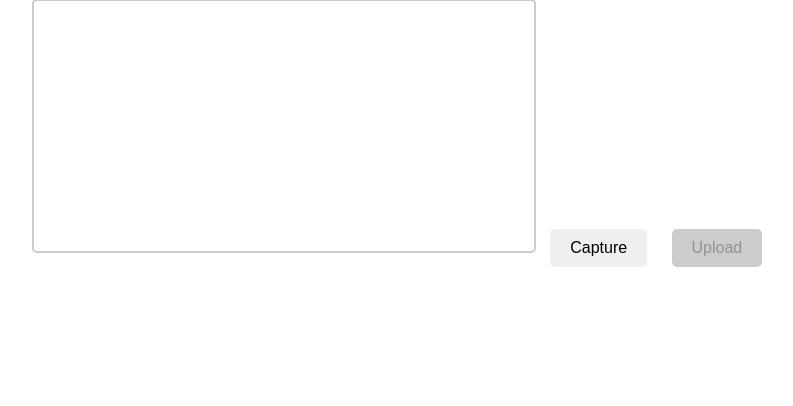
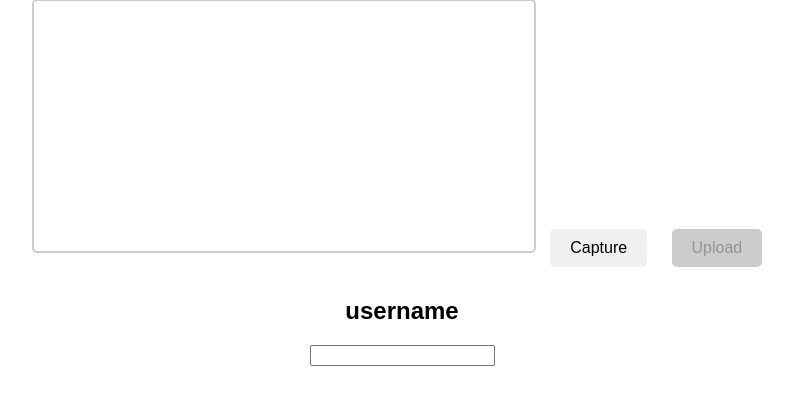
Before and after one commit to yanpato/face_auth_app, a Flask app: page /login in a window 1280 px wide. Shown: the part 118-524 px from the top of the page, without its empty margins (238-1031 px from the left). Run offline with Flask 3, Linux system fonts and the light colour scheme.

Commit message:
add user name input tag

```diff
--- /dev/null
+++ b/database/down.sql
@@ -0,0 +1,2 @@
+-- This file should undo anything in `up.sql`
+DROP TABLE if exists users;
--- a/src/app.py
+++ b/src/app.py
@@ -8,7 +8,6 @@ import hashlib
 
 import os
 from flask import Flask, render_template, request
-
 
 # my modules
 from face_detector import sampling_face_feature, compare_faces
@@ -55,6 +54,8 @@ def upload_image():
         # 画像データを受け取る
         data = request.json.get('image')
         request_head = request.json.get('request_head')
+        user_name = request.json.get('user_name')
+        print("userの名前", user_name)
         if not data:
             return "No image data", 400
 
--- a/static/login_script.js
+++ b/static/login_script.js
@@ -8,6 +8,7 @@ const video = document.getElementById('video');
 const canvas = document.getElementById('canvas');
 const captureButton = document.getElementById('capture');
 const uploadButton = document.getElementById('upload');
+const usernameInput = document.getElementById('username');
 
 // カメラ映像を取得
 navigator.mediaDevices.getUserMedia({ video: true })
@@ -31,7 +32,8 @@ captureButton.addEventListener('click', () => {
 
 // 写真をサーバーに送信
 uploadButton.addEventListener('click', () => {
-    reqfunc(canvas, "login")
+    let username = usernameInput.value;
+    reqfunc(canvas, username, "login")
     .then(response => {
         if (response.ok) {
             alert("Image uploaded successfully!");
--- a/static/register_script.js
+++ b/static/register_script.js
@@ -9,6 +9,7 @@ const video = document.getElementById('video');
 const canvas = document.getElementById('canvas');
 const captureButton = document.getElementById('capture');
 const uploadButton = document.getElementById('upload');
+const usernameInput = document.getElementById('username');
 
 // カメラ映像を取得
 navigator.mediaDevices.getUserMedia({ video: true })
@@ -32,7 +33,8 @@ captureButton.addEventListener('click', () => {
 
 // 写真をサーバーに送信
 uploadButton.addEventListener('click', () => {
-    reqfunc(canvas, "register")
+    let username = usernameInput.value;
+    reqfunc(canvas, username, "register")
     .then(response => {
         if (response.ok) {
             alert("Image uploaded successfully!");
--- a/static/script.js
+++ b/static/script.js
@@ -7,13 +7,14 @@
 /*
  * 登録か、loginかを選択してサーバーにリクエストを送る
 */
-export function reqfunc(canvas, request_head) {
+export function reqfunc(canvas, username, request_head) {
     const dataURL = canvas.toDataURL('image/png');
     return fetch('/upload', {
         method: 'POST',
         headers: { 'Content-Type': 'application/json' },
         body: JSON.stringify({
 		request_head: request_head,
+		user_name: username,
 		image: dataURL
 	}),
     })
--- a/templates/index.jinja
+++ b/templates/index.jinja
@@ -3,6 +3,10 @@
 <head>
     <meta charset="UTF-8">
     <meta name="viewport" content="width=device-width, initial-scale=1.0">
+    <!--  -->
+    <link href="https://cdn.jsdelivr.net/npm/bootstrap@5.3.0/dist/css/bootstrap.min.css" rel="stylesheet" integrity="sha384-9ndCyUaIbzAi2FUVXJi0CjmCapSmO7SnpJef0486qhLnuZ2cdeRhO02iuK6FUUVM" crossorigin="anonymous">
+    <script src="https://cdn.jsdelivr.net/npm/bootstrap@5.3.0/dist/js/bootstrap.bundle.min.js" integrity="sha384-geWF76RCwLtnZ8qwWowPQNguL3RmwHVBC9FhGdlKrxdiJJigb/j/68SIy3Te4Bkz" crossorigin="anonymous"></script>
+
     <title>{{ title }}</title>
 </head>
 <body>
--- a/templates/login.html
+++ b/templates/login.html
@@ -13,6 +13,8 @@
     <button id="capture">Capture</button>
     <button id="upload" disabled>Upload</button>
 
+    <h2>username</h2>
+    <input id="username" type="text"></input>
     <script type="module" src="./static/login_script.js"></script>
 </body>
 </html>
--- a/templates/register.jinja
+++ b/templates/register.jinja
@@ -13,7 +13,7 @@
     <button id="capture">Capture</button>
     <button id="upload" disabled>Upload</button>
     <h2>new user name</h2>
-    <input type="text"></input>
+    <input id="username" type="text"></input>
     <script  type="module" src="./static/register_script.js"></script>
 </body>
 </html>
```
Also changed, not shown: templates/room.html (+3 -4 lines), database/up.sql (renamed from database/migration.sql).
